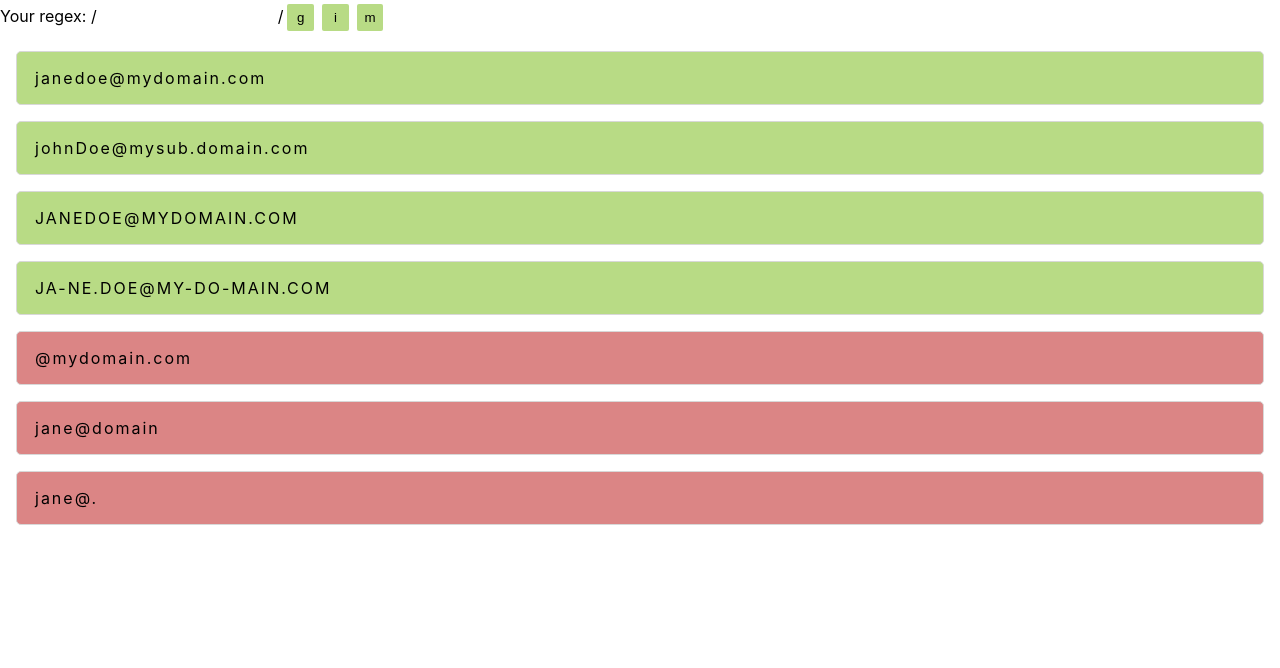
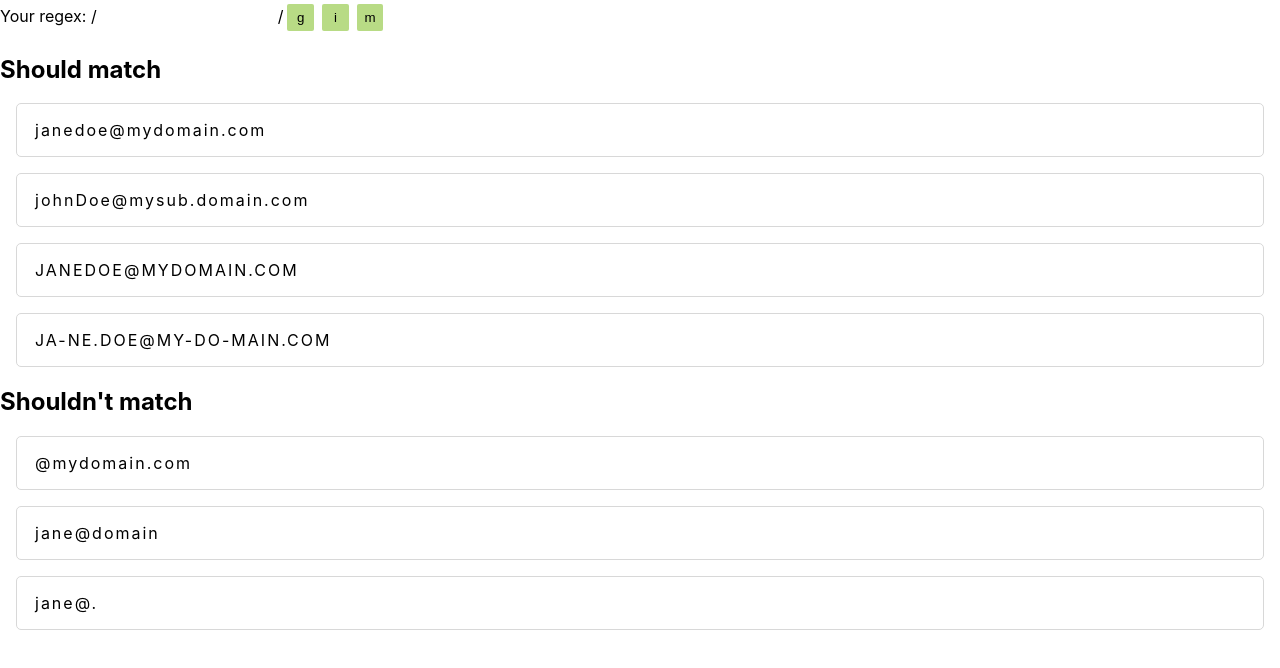
Before and after one commit to daque-dev/racegex, a React (Create React App) app: page / in a window 1280 px wide. Shown: the top 668 px of the page. Built offline with nearby package versions, Linux system fonts and the light colour scheme.

Commit message:
Display to-match and not-to-match headers and color them on success/fail

```diff
--- a/src/App.scss
+++ b/src/App.scss
@@ -42,14 +42,15 @@ div.regex-test {
   padding: 1em;
   border: 1px solid #d8d8d8;
   border-radius: 5px;
-  &.successful {
-    background-color: lime;
-  }
   &.matcheable {
-    background-color: #b8db85;
+    &.successful {
+      background-color: #b8db85;
+    }
   }
   &.non-matcheable {
-    background-color: #db8585;
+    &.successful {
+      background-color: #db8585;
+    }
   }
   p {
     letter-spacing: 2px;
--- a/src/RegexTests.tsx
+++ b/src/RegexTests.tsx
@@ -16,9 +16,7 @@ function RegexTests({ regex }: RegexTestProps) {
         result.push({ text: matched![i - 1], matched: true });
         result.push({ text: nonMatched[i], matched: false });
       }
-      const success = test.shouldMatch
-        ? nonMatched.filter((e) => e !== "").length === 0
-        : matched?.length === 0;
+      const success = nonMatched.filter((e) => e !== "").length === 0;
       return {
         content: result,
         success
@@ -47,12 +45,29 @@ function RegexTests({ regex }: RegexTestProps) {
 
   return (
     <>
-      {tests.map((test) => (
+      <h2>Should match</h2>
+      {tests
+        .filter((e) => e.shouldMatch)
+        .map((test) => (
           <div
             className={
-            "regex-test" +
-            (test.success ? " successful" : "") +
-            (test.shouldMatch ? " matcheable" : " non-matcheable")
+              "regex-test matcheable" + (test.success ? " successful" : "")
+            }
+            key={test.id.replace(/\s/, "")}
+          >
+            {test.content.map((e) => (
+              <p className={e.matched ? "matched" : ""}>{e.text}</p>
+            ))}
+          </div>
+        ))}
+
+      <h2>Shouldn't match</h2>
+      {tests
+        .filter((e) => !e.shouldMatch)
+        .map((test) => (
+          <div
+            className={
+              "regex-test non-matcheable" + (test.success ? " successful" : "")
             }
             key={test.id.replace(/\s/, "")}
           >
```
Lines whose indentation alone changed are shown as unchanged.
